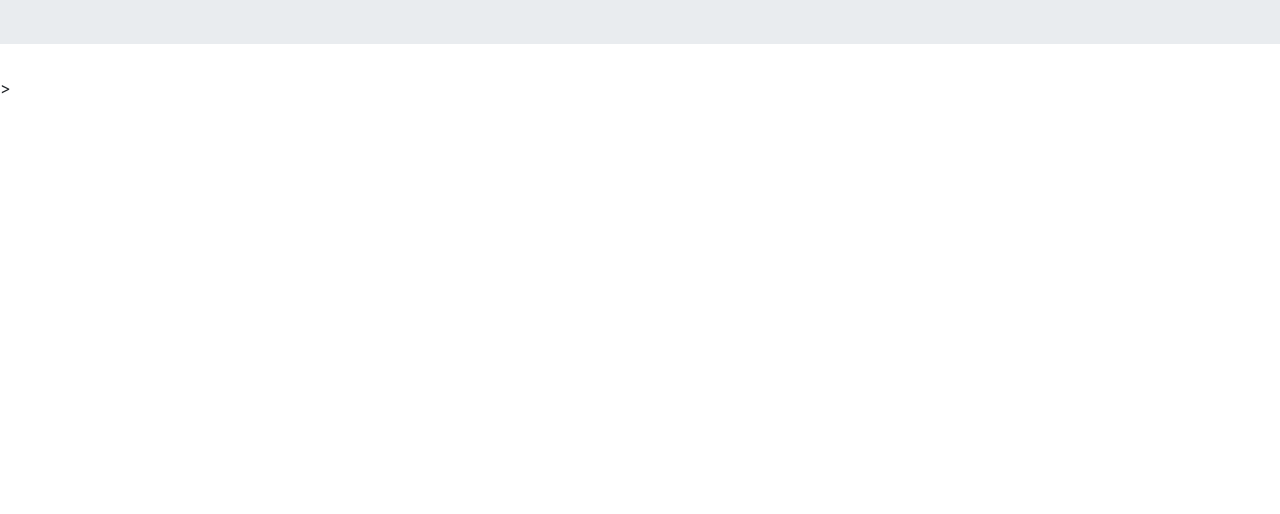
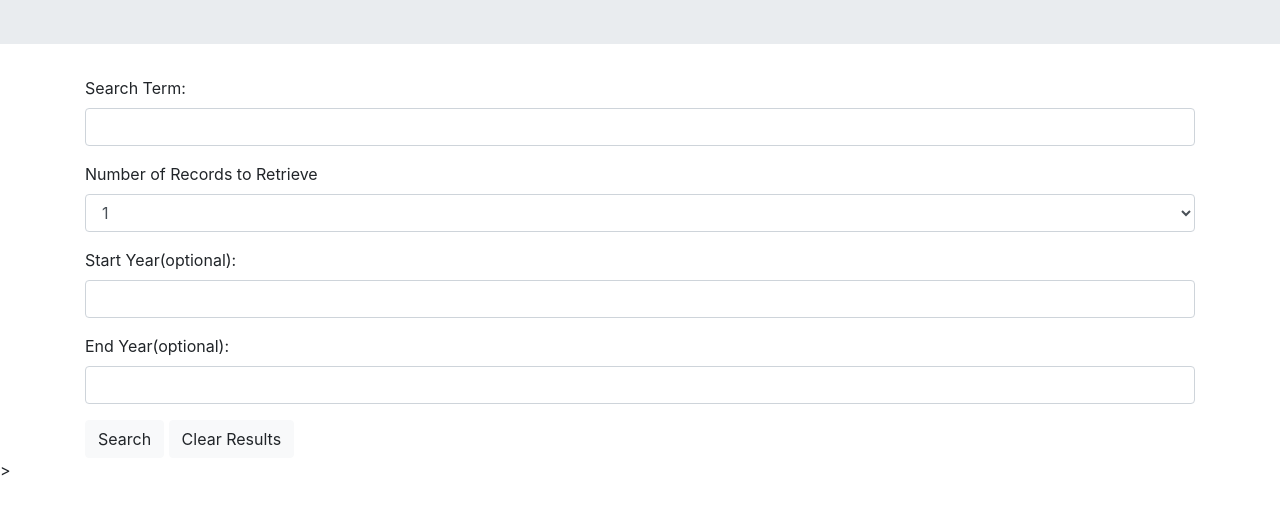
Before and after one commit to katherinestout/NYTSearch, a plain HTML site: page index.html in a window 1280 px wide. Shown: the part 164-678 px from the top of the page. Drawn offline with nearby package versions, Linux system fonts and the light colour scheme; files that its build step writes are made by us from their sources; files whose address does not match are found by name.

Commit message:
built form

```diff
--- a/index.html
+++ b/index.html
@@ -20,6 +20,40 @@
             <img class="img-fluid" src="./assets/images/NY-TIMES-image.jpg" />
         </div>
     </div>
+    <div class="container">
+        <div class="row">
+            <div class="col">
+                <form>
+                    <div class="form-group">
+                        <label for="exampleFormControlInput1">Search Term:</label>
+                        <input type="search" class="form-control" id="searchTerm">
+                    </div>
+                    <div class="form-group">
+                        <label for="exampleFormControlSelect1">Number of Records to Retrieve</label>
+                        <select class="form-control" id="numRecords">
+                            <option>1</option>
+                            <option>3</option>
+                            <option>5</option>
+
+                        </select>
+                    </div>
+
+
+                    <div class="form-group">
+                        <label for="exampleFormControlInput1">Start Year(optional):</label>
+                        <input type="text" class="form-control" id="startYear">
+                    </div>
+                    <div class="form-group">
+                        <label for="exampleFormControlInput1">End Year(optional):</label>
+                        <input type="text" class="form-control" id="endYear">
+                    </div>
+                    <button type="button" class="btn btn-light" id="searchbtn">Search</button>
+                    <button type="button" class="btn btn-light" id="clearbtn">Clear Results</button>
+                </form>
+            </div>
+        </div>
+    </div>
+    </div>
     <script src="app.js"></script>
 </body>
 
```
